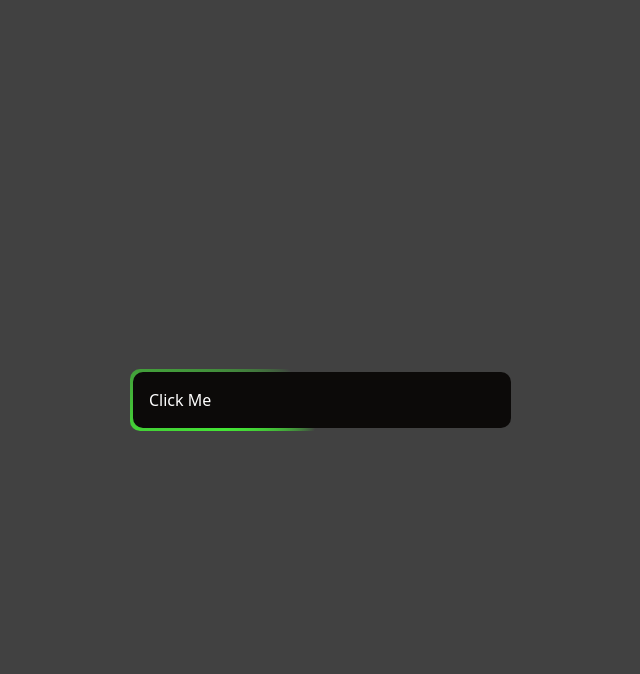
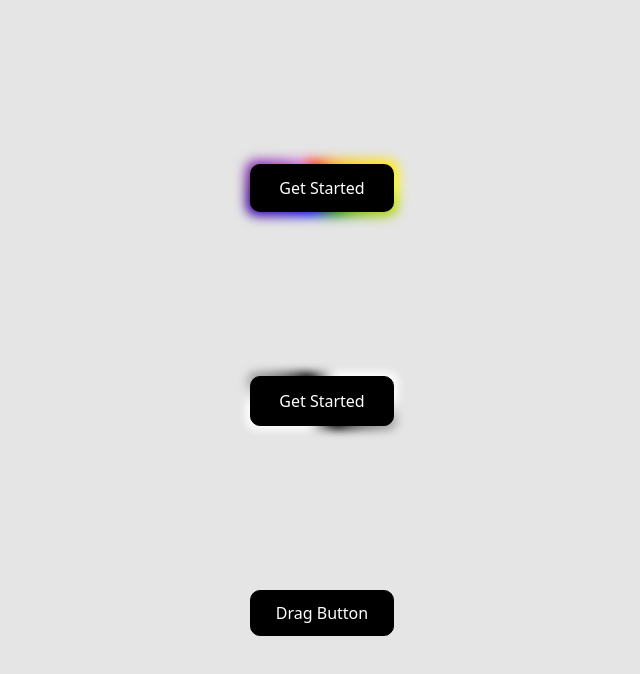
Before and after one commit to suryanshXD/Framer, a Next.js app: page / in a window 1280 px wide. Shown: the top 674 px of the page, without its empty margins (318-958 px from the left). Built offline with nearby package versions, Linux system fonts and the light colour scheme.

Commit message:
added button components

```diff
--- a/app/comp/page.tsx
+++ b/app/comp/page.tsx
@@ -1 +1,3 @@
-export default function compPage() {}
+export default function compPage() {
+  return <></>;
+}
--- /dev/null
+++ b/app/components/Animated-Button.tsx
@@ -0,0 +1,34 @@
+"use client";
+import { motion, useTime, useTransform } from "framer-motion";
+
+interface styling {
+  theme: "black" | "white";
+  textColor: "black" | "white";
+  text: string;
+}
+
+export default function AnimatedButton({ theme, textColor, text }: styling) {
+  const time = useTime();
+  const rotate = useTransform(time, [0, 6000], [0, 360], {
+    clamp: false,
+  });
+  const borderRotate = useTransform(rotate, (r) => {
+    return `conic-gradient(from ${r}deg,#000,#fff,#fff,#000,#fff,#fff,#000)`;
+  });
+
+  return (
+    <>
+      <button className="relative w-36">
+        <div
+          className={`relative bg-${theme} text-${textColor} text-center border-1  border-black py-3 rounded-lg transition-colors duration-200 z-10 cursor-pointer`}
+        >
+          {text}
+        </div>
+        <motion.div
+          className="absolute -inset-1 rounded-lg"
+          style={{ background: borderRotate, filter: "blur(4px)" }}
+        ></motion.div>
+      </button>
+    </>
+  );
+}
--- /dev/null
+++ b/app/components/Dragable-Button.tsx
@@ -0,0 +1,29 @@
+"use client";
+import { motion, scale } from "framer-motion";
+
+interface style {
+  theme: "black" | "white";
+  textcolor: "black" | "white";
+  text: string;
+}
+
+export default function DragableButton({ theme, textcolor, text }: style) {
+  return (
+    <>
+      <motion.button
+        drag
+        whileDrag={{ scale: 1.1 }}
+        dragConstraints={{
+          top: 0,
+          bottom: 0,
+          left: 0,
+          right: 0,
+        }}
+        whileHover={{ scale: 1.1 }}
+        className={`bg-${theme} text-${textcolor} border-1 border-black text-center px-6 py-2.5 rounded-lg w-36 cursor-pointer`}
+      >
+        {text}
+      </motion.button>
+    </>
+  );
+}
--- /dev/null
+++ b/app/components/Rainbow-Button.tsx
@@ -0,0 +1,29 @@
+"use client";
+import { motion, useTime, useTransform } from "framer-motion";
+
+export default function RainbowButton({ text }: { text: string }) {
+  const time = useTime();
+  const rotate = useTransform(time, [0, 6000], [0, 360], {
+    clamp: false,
+  });
+  const borderRotate = useTransform(rotate, (r) => {
+    return `conic-gradient(from ${r}deg,#FF0000,#FFA500,#FFFF00,#008000,#0000FF,#4B0082,#EE82EE)`;
+  });
+
+  return (
+    <>
+      <div className="relative w-36">
+        <div className="relative bg-black text-white text-center py-3 rounded-lg transition-colors duration-200 z-10 cursor-pointer ">
+          {text}
+        </div>
+        <motion.div
+          className="absolute -inset-1 rounded-lg "
+          style={{
+            background: borderRotate,
+            filter: "blur(6px)",
+          }}
+        ></motion.div>
+      </div>
+    </>
+  );
+}
--- a/app/page.tsx
+++ b/app/page.tsx
@@ -1,32 +1,19 @@
 "use client";
-import Image from "next/image";
-import { motion, useScroll, useTime, useTransform } from "framer-motion";
-import { HelloWorld } from "@/components/hello-world";
-import MagneticWrapper from "@/components/ui/magnetic-wrapper";
 import React from "react";
+import RainbowButton from "./components/Rainbow-Button";
+import AnimatedButton from "./components/Animated-Button";
+import DragableButton from "./components/Dragable-Button";
 
 export default function Home() {
-  const time = useTime();
-  const rotate = useTransform(time, [0, 10000], [0, -360], {
-    clamp: false,
-  });
-  const roateBorder = useTransform(rotate, (r) => {
-    return `conic-gradient(from ${r}deg,#414141,#414141,#414141,#44e635,#414141,#414141,#414141`;
-  });
-
   return (
     <>
-      <div className="bg-[#414141] h-screen w-full flex justify-center items-center">
-        <motion.div
-          className="absolute w-full max-w-sm p-px rounded-lg "
-          style={{
-            background: roateBorder,
-          }}
-        >
-          <div className="px-4 py-4 mx-[2px] my-[2px] bg-stone-950 text-white rounded-lg">
-            Click Me
-          </div>
-        </motion.div>
+      <div className="flex flex-col justify-evenly items-center h-screen bg-neutral-200">
+        <div>
+          <RainbowButton text="Get Started" />
+        </div>
+        <AnimatedButton theme="black" textColor="white" text="Get Started" />
+
+        <DragableButton theme="black" textcolor="white" text="Drag Button" />
       </div>
     </>
   );
```
